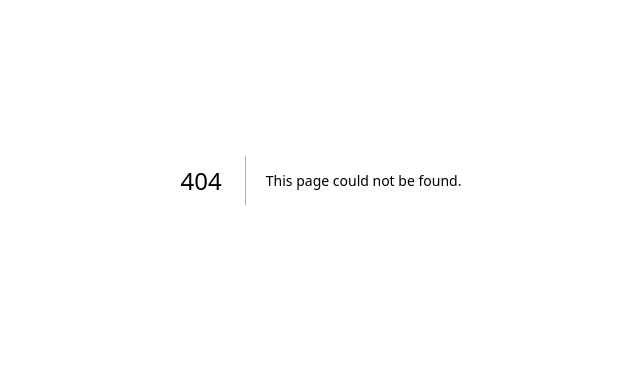
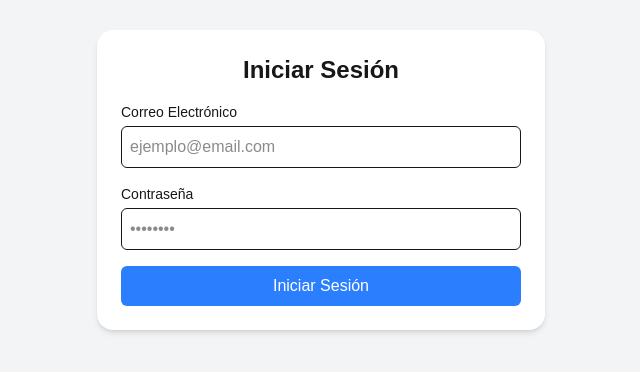
Before and after one commit to udb2025/DPS941proyecto1_CA140174, a Next.js app in the folder proyecto-gestion/: page /login in a window 1280 px wide. Before the commit this address had no page. Shown: the part 220-592 px from the top of the page, without its empty margins (319-959 px from the left). Built offline with nearby package versions, Linux system fonts and the light colour scheme.

Commit message:
interface de login  done

```diff
--- /dev/null
+++ b/proyecto-gestion/src/app/login/page.tsx
@@ -0,0 +1,48 @@
+"use client";
+
+import { useState } from "react";
+
+export default function LoginPage() {
+  const [email, setEmail] = useState("");
+  const [password, setPassword] = useState("");
+
+  const handleSubmit = (e: React.FormEvent) => {
+    e.preventDefault();
+    console.log("Iniciar sesión con:", email, password);
+  };
+
+  return (
+    <div className="flex min-h-screen items-center justify-center bg-gray-100">
+      <div className="w-full max-w-md p-6 bg-white rounded-2xl shadow-md">
+        <h2 className="text-2xl font-bold text-center">Iniciar Sesión</h2>
+        <form className="mt-4 space-y-4" onSubmit={handleSubmit}>
+          <div>
+            <label className="block text-sm font-medium">Correo Electrónico</label>
+            <input
+              type="email"
+              className="w-full mt-1 p-2 border rounded-md"
+              placeholder="ejemplo@email.com"
+              value={email}
+              onChange={(e) => setEmail(e.target.value)}
+              required
+            />
+          </div>
+          <div>
+            <label className="block text-sm font-medium">Contraseña</label>
+            <input
+              type="password"
+              className="w-full mt-1 p-2 border rounded-md"
+              placeholder="••••••••"
+              value={password}
+              onChange={(e) => setPassword(e.target.value)}
+              required
+            />
+          </div>
+          <button type="submit" className="w-full bg-blue-500 text-white py-2 rounded-md hover:bg-blue-600">
+            Iniciar Sesión
+          </button>
+        </form>
+      </div>
+    </div>
+  );
+}
```
